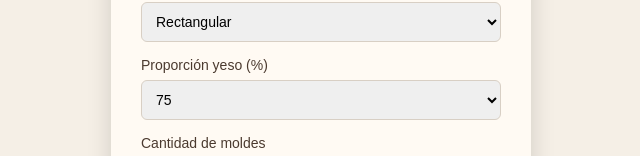
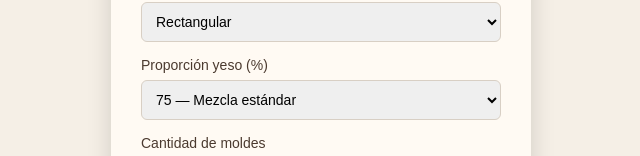
Before and after one commit to ycaceramica/calculadora-yeso, a plain HTML site: page index.html in a window 1280 px wide. Shown: the part 121-277 px from the top of the page, without its empty margins (319-959 px from the left). Drawn offline with Linux system fonts and the light colour scheme.

Commit message:
Update index.html

```diff
--- a/index.html
+++ b/index.html
@@ -124,9 +124,9 @@ overflow:auto;
 <label>Proporción yeso (%)</label>
 
 <select id="proporcion" onchange="calcular()">
-<option value="70">70</option>
-<option value="75" selected>75</option>
-<option value="80">80</option>
+<option value="70">70 — Mezcla más sólida</option>
+<option value="75" selected>75 — Mezcla estándar</option>
+<option value="80">80 — Mezcla más líquida</option>
 </select>
 
 <label>Cantidad de moldes</label>
```
